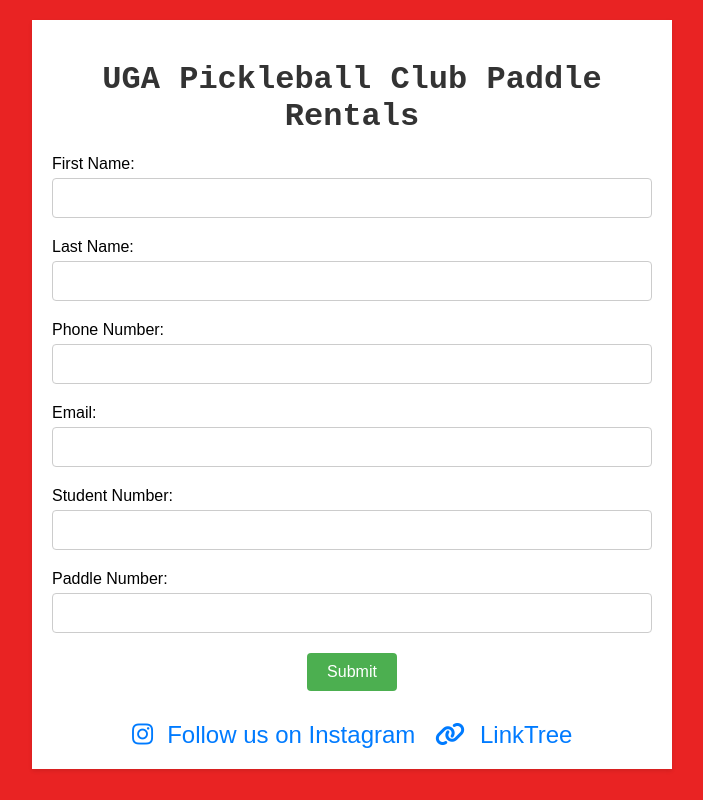
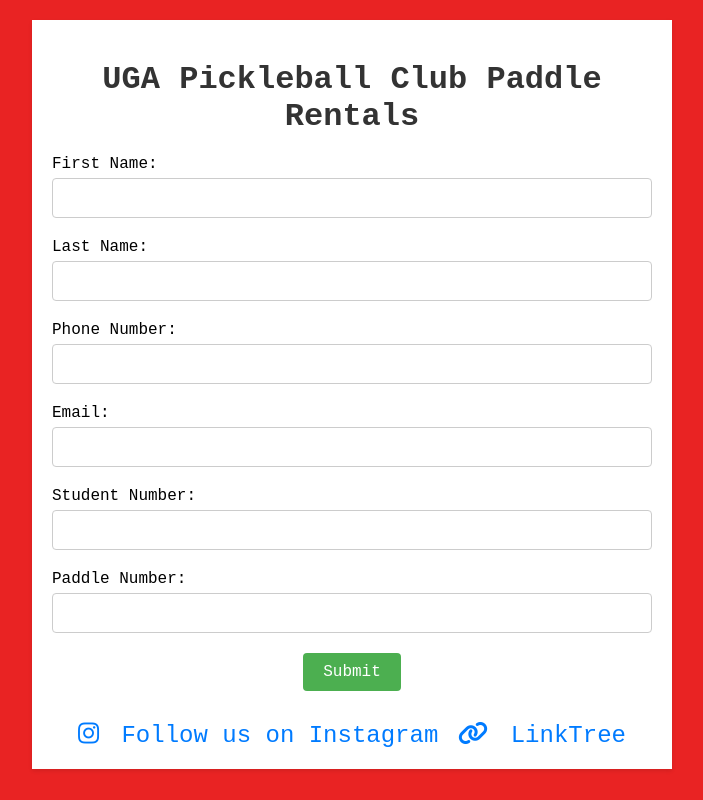
Before and after one commit to EvanDebruyne/Pickleball-Club-Paddle-Rentals, a plain HTML site: page index.html in a window 1280 px wide. Shown: the whole page, without its empty margins (288-991 px from the left). Drawn offline with Linux system fonts and the light colour scheme.

Commit message:
Update style.css

```diff
--- a/style.css
+++ b/style.css
@@ -1,5 +1,5 @@
 body, html {
-    font-family: Arial, sans-serif;
+    font-family: 'Courier New', Courier, monospace; /* Apply the title font to all text */
     margin: 0;
     padding: 0;
     background-color: #E92323; /* Updated to specified red color */
@@ -16,7 +16,6 @@ body, html {
 
 h1 {
     color: #333;
-    font-family: 'Courier New', Courier, monospace; /* Enhances the title font */
     font-weight: bold;
     font-size: 2em;
     margin-bottom: 20px;
@@ -25,6 +24,10 @@ h1 {
 .form-group {
     margin-bottom: 20px;
     text-align: left; /* Ensures form fields are aligned to the left */
+}
+
+label, input, button, a { /* Ensure all text uses the title font */
+    font-family: 'Courier New', Courier, monospace;
 }
 
 label {
```
